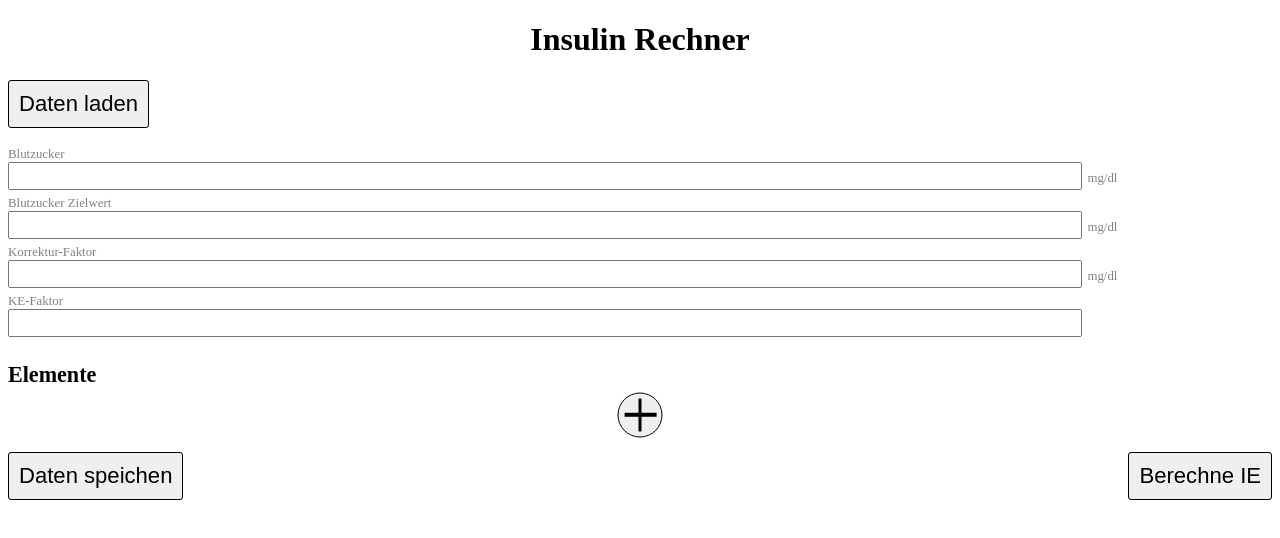
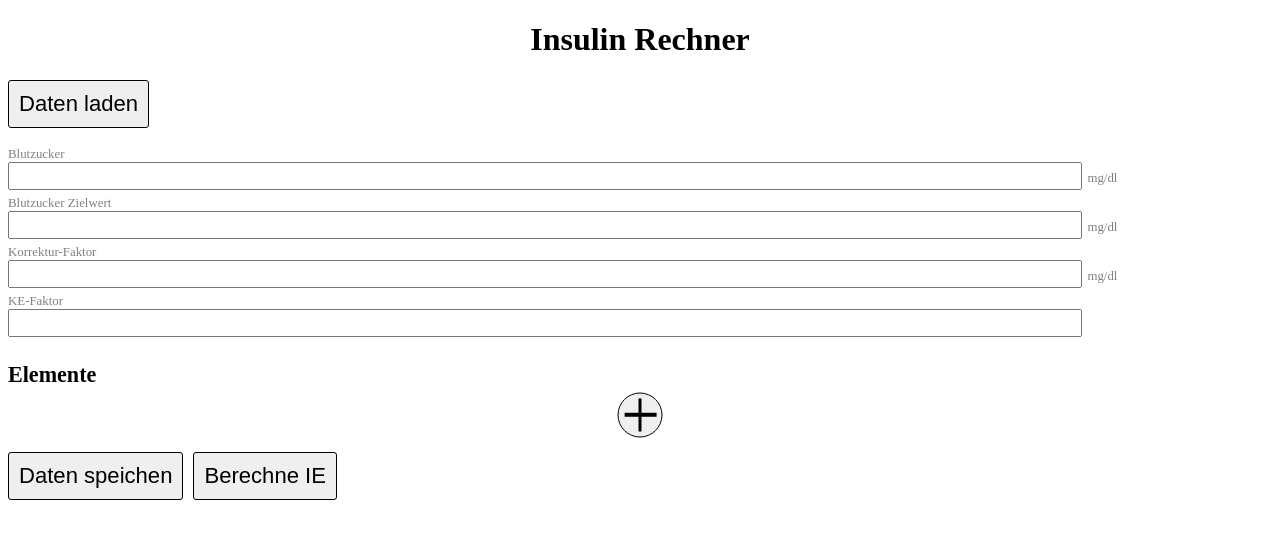
Before and after one commit to Derion23/insulin-calculator, a React (Create React App) app: page / in a window 1280 px wide. Shown: the top 538 px of the page. Built offline with nearby package versions, Linux system fonts and the light colour scheme.

Commit message:
Button style update

```diff
--- a/src/css/style.css
+++ b/src/css/style.css
@@ -61,6 +61,7 @@ label{
     position: relative;
     -ms-transform: translate(0%, -50%);
     transform: translate(0%, -50%);
+    margin-right: 10px;
 }
 
 .calculateIE-button:active,
@@ -79,7 +80,7 @@ label{
 }
 
 .calculateIE-button{
-    float: right;
+
 }
 
 .delete-food-item-button{
```
Also changed, not shown: 8 other files (tests, documents, lock files or other folders).
